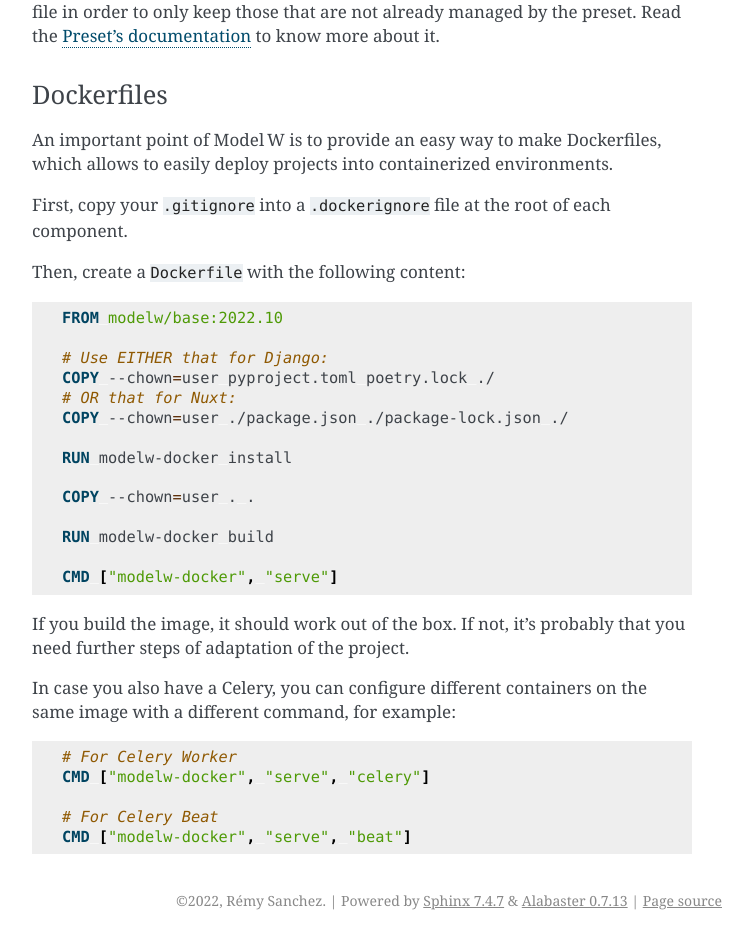
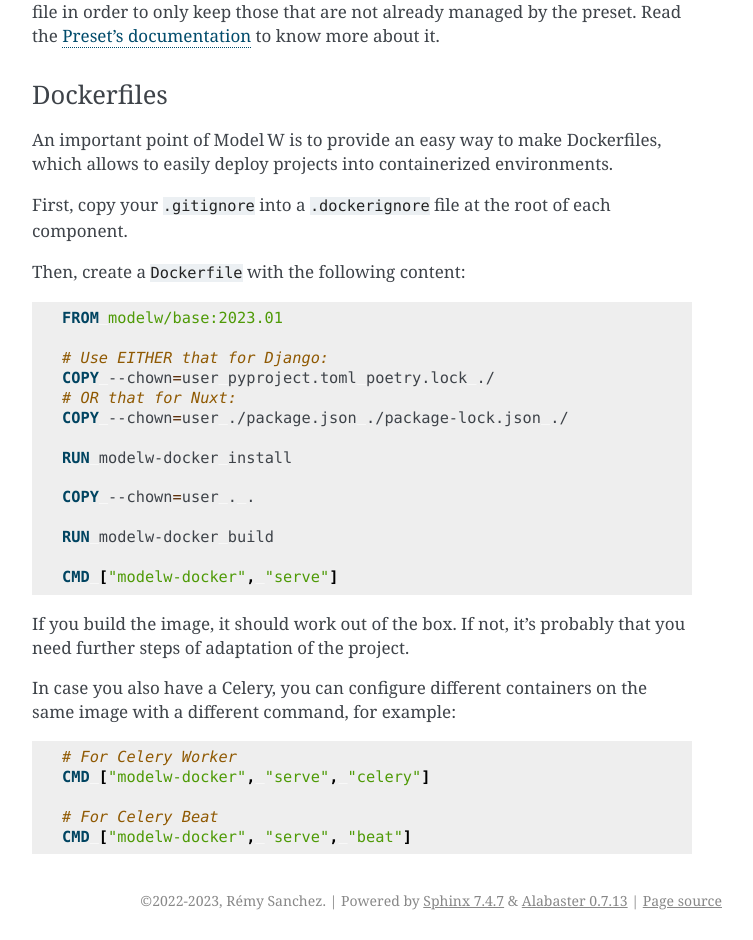
Before and after one commit to ModelW/directory, a Sphinx documentation site: the page built from doc/source/transform-project.md, in a window 1280 px wide. Shown: the part 1206-2146 px from the top of the page, without its empty margins (388-1141 px from the left). Built offline with Sphinx 7.4.7, drawn with Linux system fonts in a browser that asks for light colours.

Commit message:
Change content for 2023.01

````diff
--- a/doc/source/conf.py
+++ b/doc/source/conf.py
@@ -11,7 +11,7 @@
 # -- Project information -----------------------------------------------------
 
 project = "Model W"
-copyright = "2022, Rémy Sanchez"
+copyright = "2022-2023, Rémy Sanchez"
 author = "Rémy Sanchez"
 
 
--- a/doc/source/transform-project.md
+++ b/doc/source/transform-project.md
@@ -63,7 +63,7 @@
 Then, create a `Dockerfile` with the following content:
 
 ```dockerfile
-FROM modelw/base:2022.10
+FROM modelw/base:2023.01
 
 # Use EITHER that for Django:
 COPY --chown=user pyproject.toml poetry.lock ./
````
